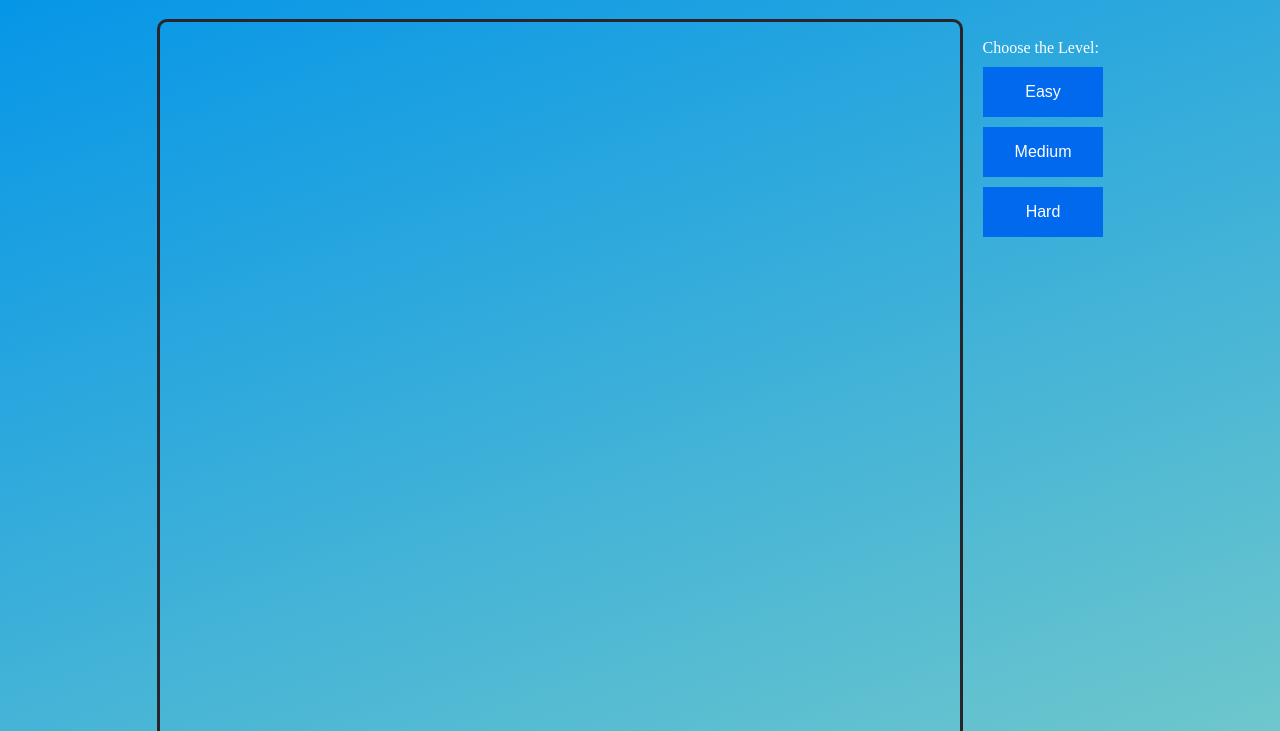
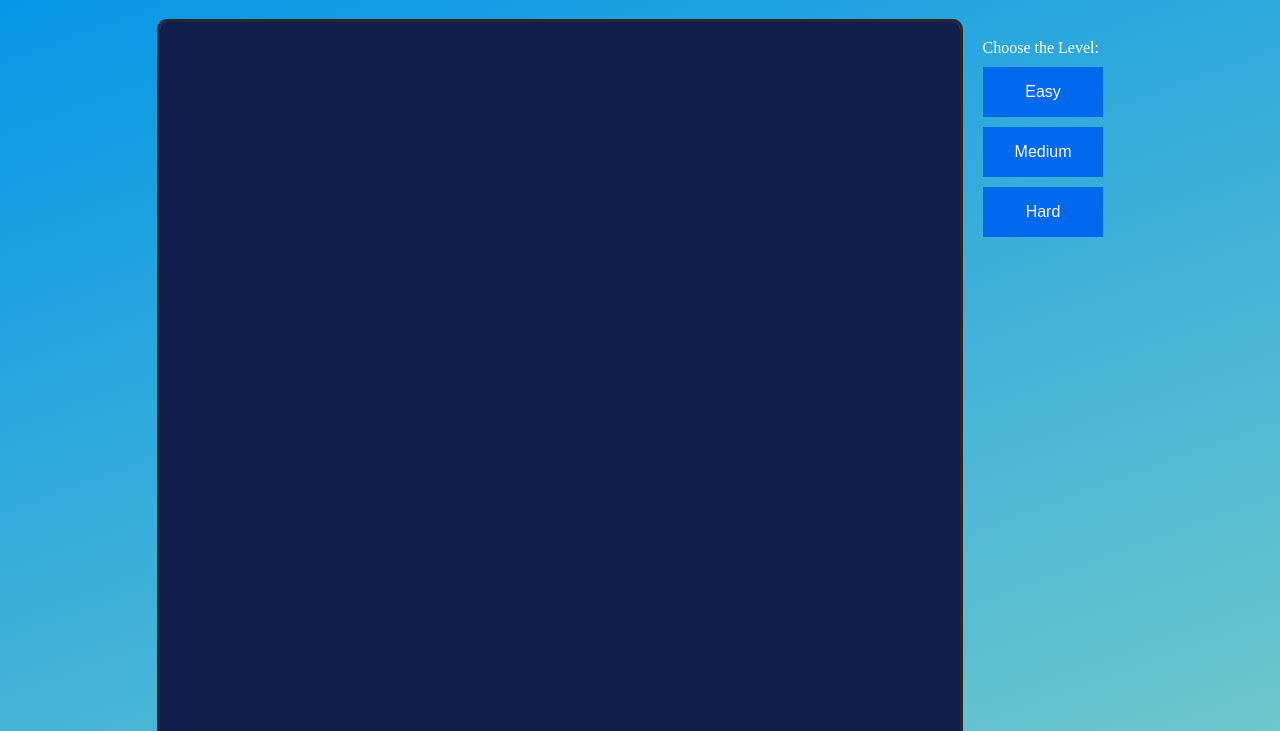
Before and after one commit to Goncalves95/snake_game, a plain HTML site: page index.html in a window 1280 px wide. Shown: the part 69-800 px from the top of the page. Drawn offline with Linux system fonts and the light colour scheme.

Commit message:
Fixing a problem on area game, dont appear the black backgroud

```diff
--- a/assets/css/style.css
+++ b/assets/css/style.css
@@ -1,12 +1,13 @@
 body {
     display: flex;
-    flex-direction: column;
-    align-items: center;
-    background-color: #0069ed;
-    background-image: linear-gradient(160deg, #0093E9 0%,
-    #80D0C7 100%);
-    color: white;
+        flex-direction: column;
+        align-items: center;
+        background-color: #0093E9;
+        background-image: linear-gradient(160deg, #0093E9 0%, #80D0C7 100%);
+
+        color: white;
 }
+
 
 #area {
     display: flex;
--- a/assets/js/script.js
+++ b/assets/js/script.js
@@ -1,20 +1,20 @@
-window.onload = function () {
+window.onload = function() {
 
     // Pick up on element from canvas by ID
     let area = document.getElementById('area');
+    //Let the area contxt to 2D
+    let contx = area.getContext("2d");
 
     // Score Board
     let poits = document.getElementById('poits');
     let poiti = 0;
 
-    //Let the area contxt to 2D
-    let contx = area.getContext("2d");
 
     document.addEventListener("keydown", keyPush);
 
-    const easy = document.getElementById('easy');
-    const medium = document.getElementById('medium');
-    const hard = document.getElementById('hard');
+    const easy = document.getElementById('js-easy');
+    const medium = document.getElementById('js-medium');
+    const hard = document.getElementById('js-hard');
 
     setInterval(game, 70);
 
@@ -49,46 +49,47 @@ window.onload = function () {
 
         // For snake control on the boards rps
         if (stx < 0) {
-            stx = qtp-1;
+            sty = qtp-1;
         }
         if (stx > qtp-1) {
-            stx = 0;
+            sty = 0;
         }
-        if (sty < 0) {
+        if (stx < 0) {
             sty = qtp-1;
         }
-        if (py > qtp-1) {
+        if (stx > qtp-1) {
             sty = 0;
         }
 
+
+        contx.fillStyle ="#111D4A";
         // javascript contex.fillRect (x, y, = altura, largura)
-        contx.fillStyle = "black";
-        contx.fillRect(0,0, area.width, area.height);
+        contx.fillRect(0, 0, area.width, area.height);
 
-        contx.fillStyle = "red"
+        contx.fillStyle = "#EA2B1F";
         contx.fillRect(mousex * psz, mousey * psz, psz, psz, 2, 2);
 
         // For ([inicialExpretion]; [condition]; [increment]) declaration
         for (let i = 0; i < tail.length; i++) {
-            contx.fillStyle = "green"
-            contx.stokeStyle = "blue"
+            contx.fillStyle ="green"
+            contx.stokeStyle ="green"
             contx.fillRect(tail[i].x * psz, tail[i].y * psz, psz, psz);
             contx.strokeRect(tail[i].x * psz, tail[i].y * psz, psz, psz);
             if (tail[i].x == stx && tail[i].y == sty) {
                 spx = spy = 0;
-                tails = 2;
+                taile = 2;
                 poiti = 0;
             }
         }
 
         tail.push({x: stx, y: sty})
 
-        while (tail.length > tails) {
+        while (tail.length > taile) {
             tail.shift()
         }
 
         if (mousex==stx && mousey==sty){
-            tails++
+            taile++
             mousex = Math.floor(Math.random() * qtp)
             mousey = Math.floor(Math.random() * qtp)
 
--- a/index.html
+++ b/index.html
@@ -22,9 +22,9 @@
         <!-- Choose the Level -->
         <ul class="level">
             <li>Choose the Level:</li>
-            <li><button id="easy">Easy</button></li>
-            <li><button id="medium">Medium</button></li>
-            <li><button id="hard">Hard</button></li>
+            <li><button id="ja-easy">Easy</button></li>
+            <li><button id="js-medium">Medium</button></li>
+            <li><button id="js-hard">Hard</button></li>
         </ul>
     </div>
     <br>
```
